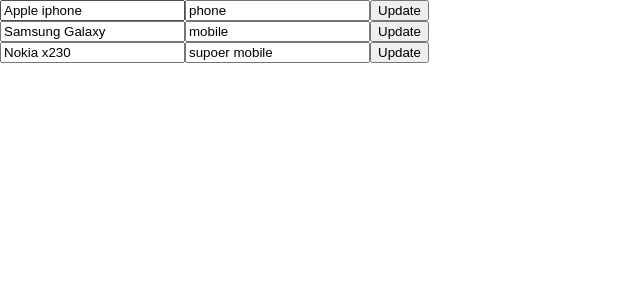
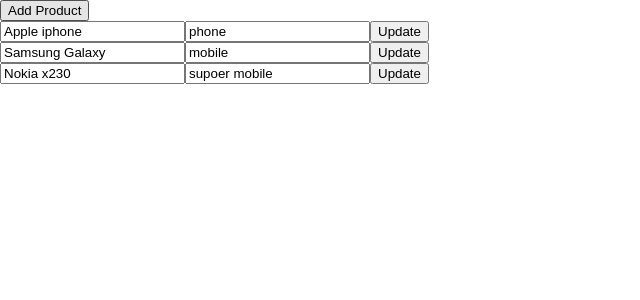
Before and after one commit to sebastianjohn11/task-app, a Vue app: page /#/products in a window 1280 px wide. Shown: the top 300 px of the page, without its empty margins (0-640 px from the left). Built offline with nearby package versions, Linux system fonts and the light colour scheme.

Commit message:
Added button for new product

```diff
--- a/src/components/ProductList.vue
+++ b/src/components/ProductList.vue
@@ -1,5 +1,6 @@
 <template>
   <div>
+    <button>Add Product</button>
     <div v-for="(product, index) in productList" :key="index">
       <product-description :product="product" @update-product-list="updateProductList"/>
     </div>
```
